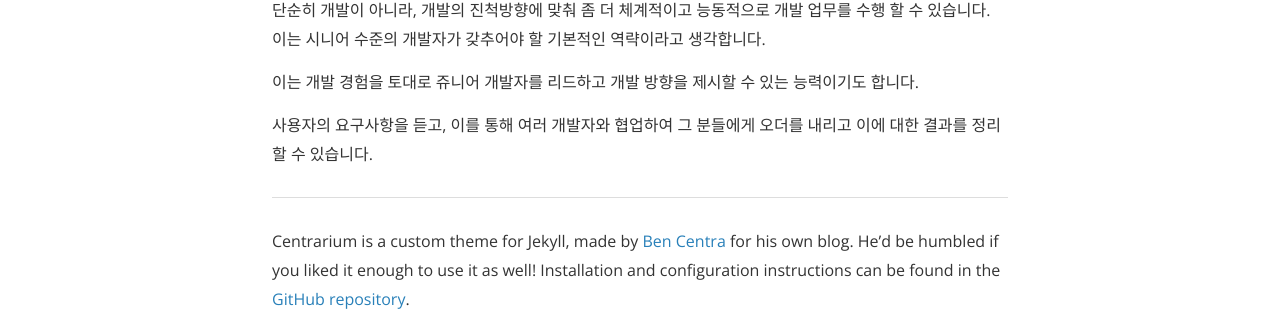
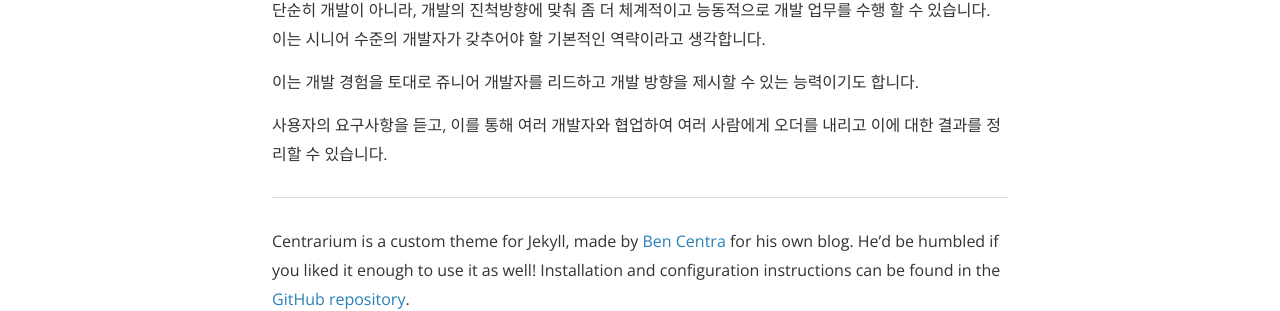
Before and after one commit to parkjinyong12/parkjinyong12.github.io, a Jekyll site: the page built from about.md, in a window 1280 px wide. Shown: the part 1020-1331 px from the top of the page. Built offline with Jekyll 4.4.1, drawn with Linux system fonts in a browser that asks for light colours; nearby versions of some CDN libraries.

Commit message:
Update about.md

```diff
--- a/about.md
+++ b/about.md
@@ -24,7 +24,7 @@ permalink: /about/
 
 이는 개발 경험을 토대로 쥬니어 개발자를 리드하고 개발 방향을 제시할 수 있는 능력이기도 합니다.
 
-사용자의 요구사항을 듣고, 이를 통해 여러 개발자와 협업하여 그 분들에게 오더를 내리고 이에 대한 결과를 정리할 수 있습니다.
+사용자의 요구사항을 듣고, 이를 통해 여러 개발자와 협업하여 여러 사람에게 오더를 내리고 이에 대한 결과를 정리할 수 있습니다.
 
 --------------------------------------------------------------------------------------------
 
```
